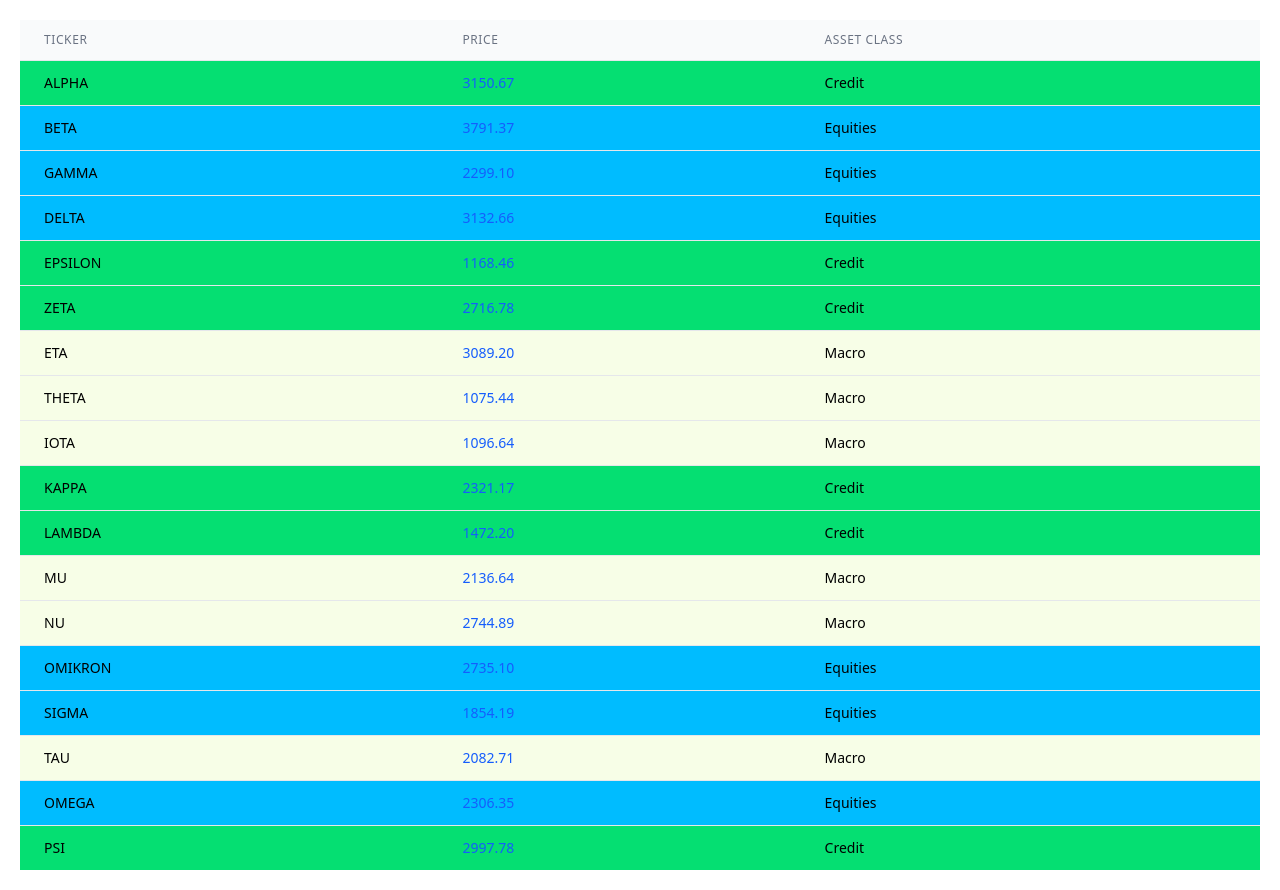
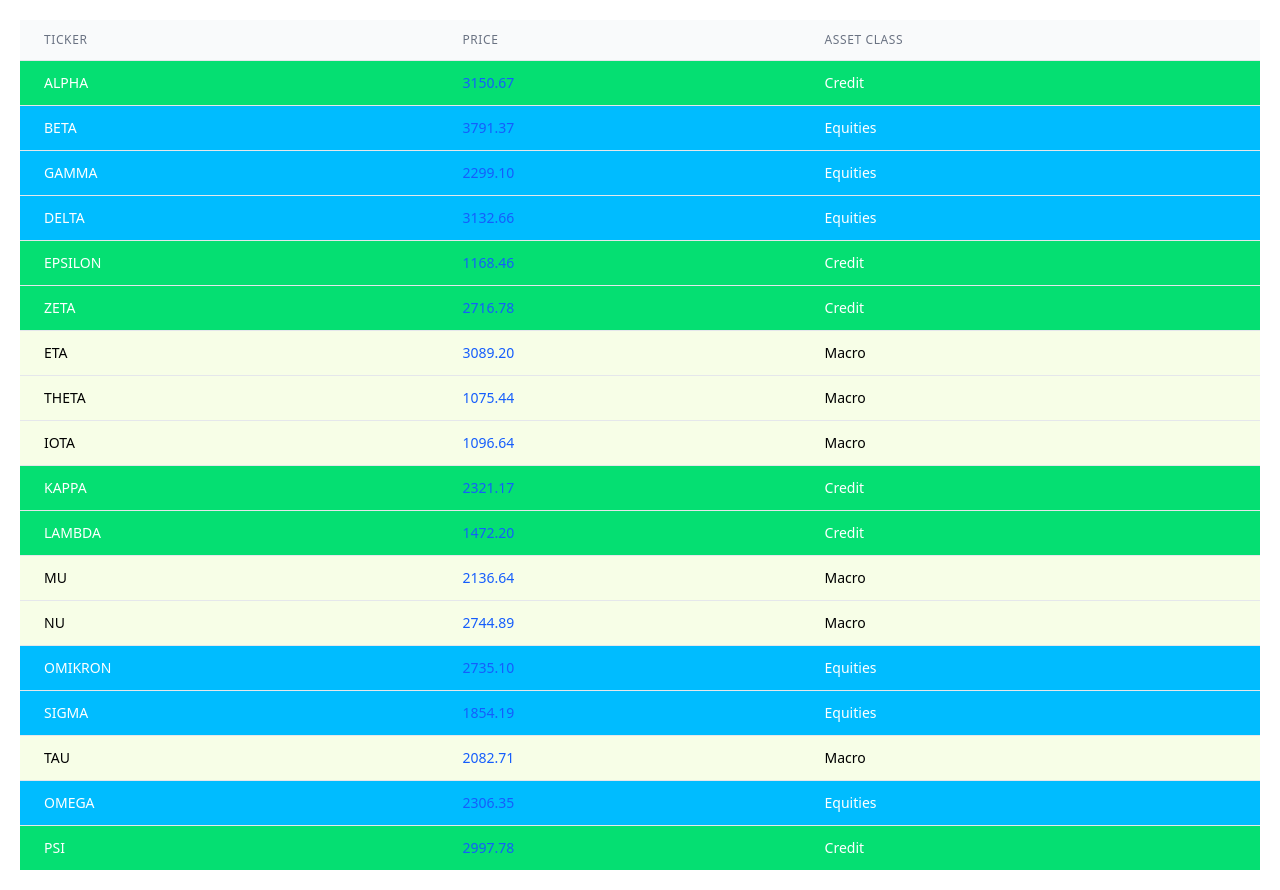
Before and after one commit to jrobeson/financial-instrument-table, a React (Vite) app: page / in a window 1280 px wide. Built offline with nearby package versions, Linux system fonts and the light colour scheme.

Commit message:
adding some more styles

```diff
--- a/src/components/DataTable.tsx
+++ b/src/components/DataTable.tsx
@@ -54,7 +54,7 @@ function DataTableComponent<T>({ data, columns, rowProps }: DataTableProps<T>) {
 						const additionalProps = rowProps ? rowProps(row, rowIndex) : {};
 						const { className, ...rest } = additionalProps;
 						return (
-							<tr key={rowIndex} {...rest} className={`hover:bg-gray-100 ${className || ''}`}>
+							<tr key={rowIndex} {...rest} className={`hover:bg-gray-100 hover:text-gray-900 ${className || ''}`}>
 								{columns.map((col, colIndex) => (
 									<td key={colIndex} className='px-6 py-3 whitespace-nowrap text-sm font-medium'>
 										{col.Cell ? col.Cell(row) : typeof col.accessor === 'function' ? col.accessor(row) : (row[col.accessor] as ReactNode)}
--- a/src/components/FinancialTable.tsx
+++ b/src/components/FinancialTable.tsx
@@ -41,10 +41,10 @@ const rowProps = (row: FinancialInstrument): HTMLAttributes<HTMLTableRowElement>
 			className = 'bg-lime-50';
 			break;
 		case AssetClass.Equities:
-			className = 'bg-sky-400';
+			className = 'bg-sky-400 text-white';
 			break;
 		case AssetClass.Credit:
-			className = 'bg-green-400 ';
+			className = 'bg-green-400 text-white';
 			break;
 		default:
 	}
```
